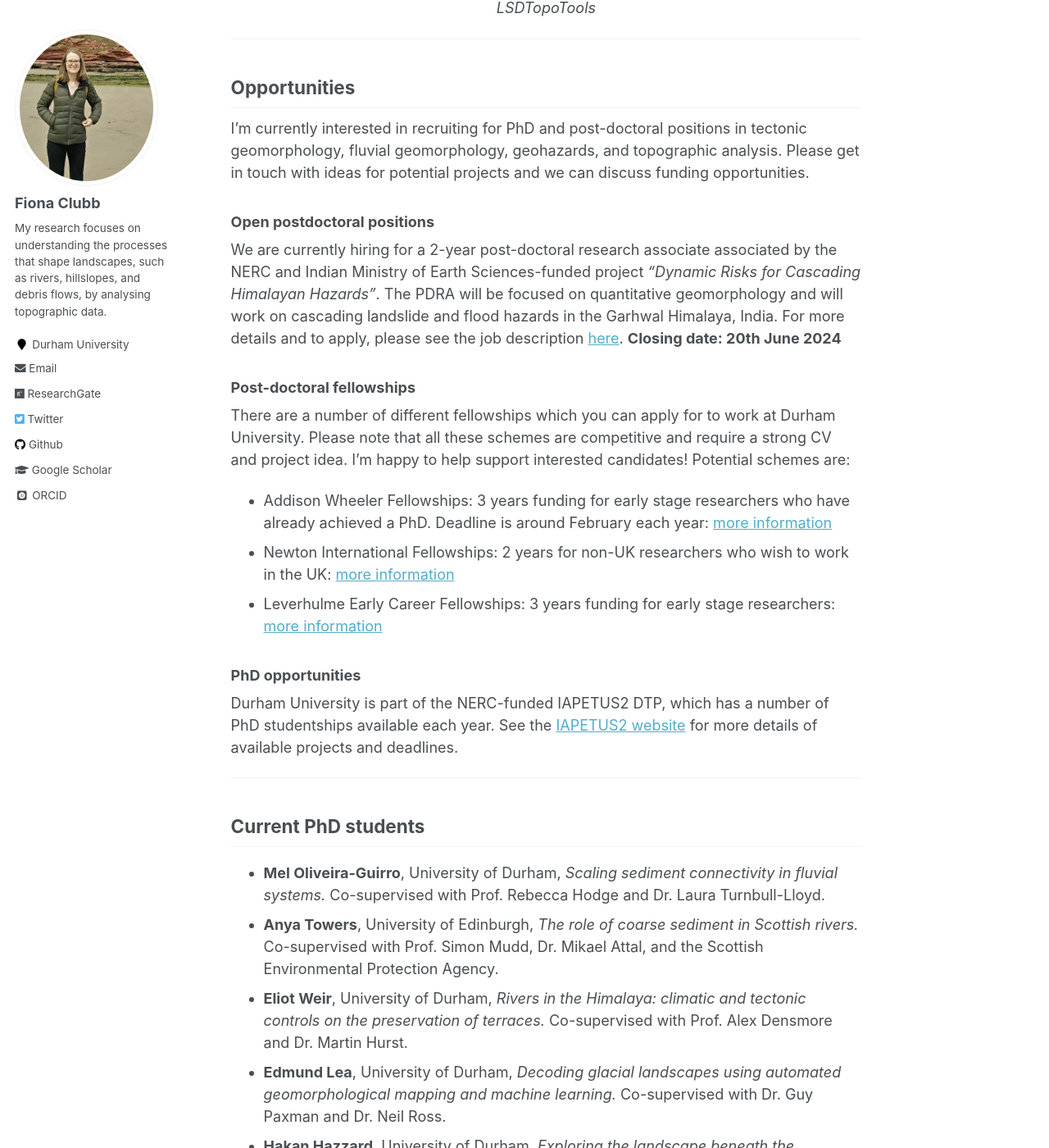
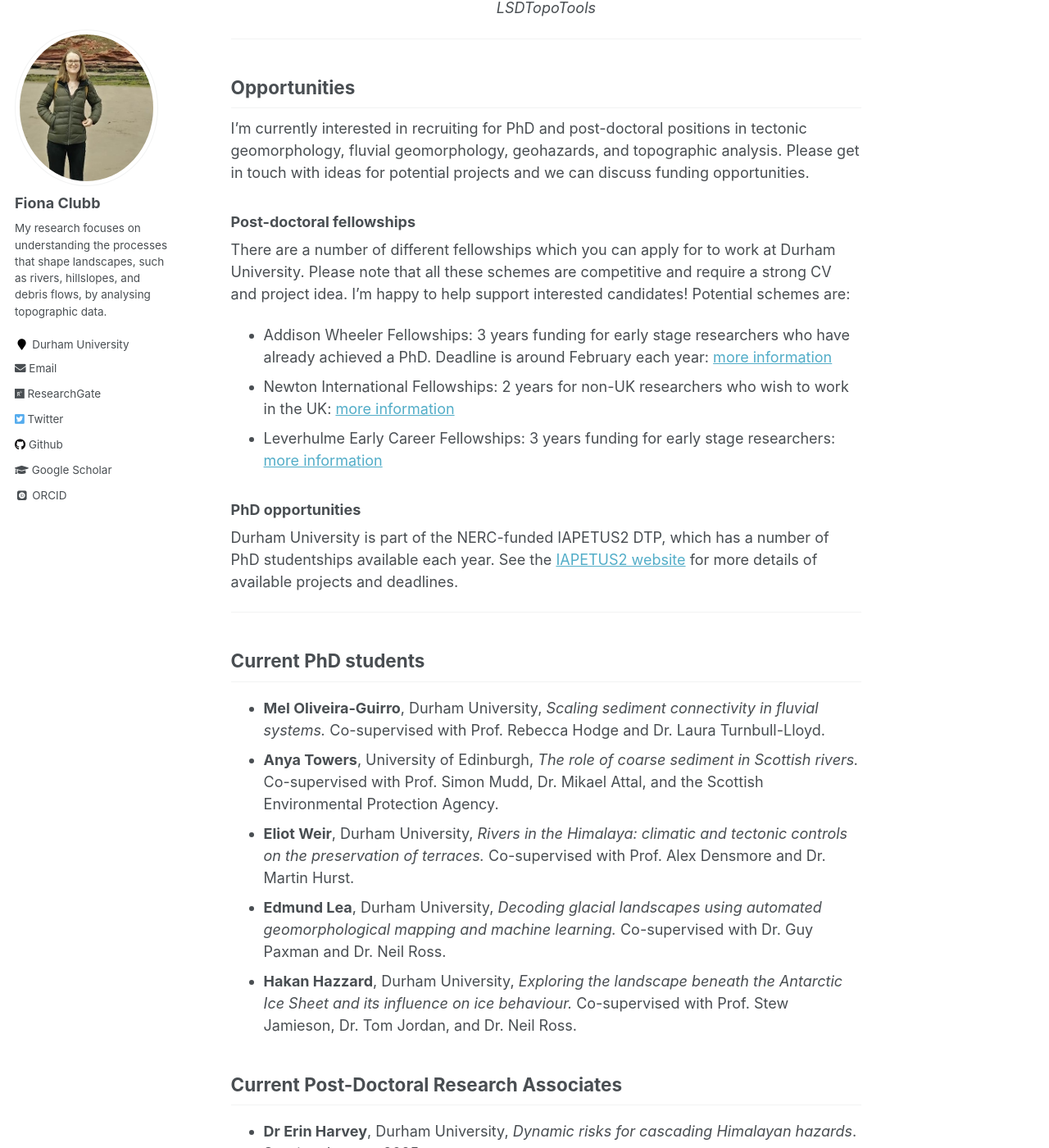
Before and after one commit to fclubb/fclubb.github.io, a Jekyll site: the page built from _pages/about.md, in a window 1280 px wide and 1400 px high, scrolled down 976 px. Shown: the whole window at 82% size. Built offline with Jekyll 4.4.1, drawn with Linux system fonts in a browser that asks for light colours; some web fonts are replaced; some of the changed text lies outside the part shown.

Commit message:
updating opportunities section

```diff
--- a/_pages/about.md
+++ b/_pages/about.md
@@ -25,9 +25,6 @@ My research involves developing open-source software for analysing topographic d
 
 I'm currently interested in recruiting for PhD and post-doctoral positions in tectonic geomorphology, fluvial geomorphology, geohazards, and topographic analysis. Please get in touch with ideas for potential projects and we can discuss funding opportunities.
 
-### Open postdoctoral positions
-
-We are currently hiring for a 2-year post-doctoral research associate associated by the NERC and Indian Ministry of Earth Sciences-funded project _"Dynamic Risks for Cascading Himalayan Hazards"_. The PDRA will be focused on quantitative geomorphology and will work on cascading landslide and flood hazards in the Garhwal Himalaya, India. For more details and to apply, please see the job description [here](https://durham.taleo.net/careersection/du_ext/jobdetail.ftl?job=24000714&tz=GMT%2B01%3A00&tzname=Europe%2FLondon). **Closing date: 20th June 2024**
 
 ### Post-doctoral fellowships
 
@@ -44,8 +41,15 @@ Durham University is part of the NERC-funded IAPETUS2 DTP, which has a number of
 ---
 ## Current PhD students
 
-* **Mel Oliveira-Guirro**, University of Durham, _Scaling sediment connectivity in fluvial systems._ Co-supervised with Prof. Rebecca Hodge and Dr. Laura Turnbull-Lloyd.
+* **Mel Oliveira-Guirro**, Durham University, _Scaling sediment connectivity in fluvial systems._ Co-supervised with Prof. Rebecca Hodge and Dr. Laura Turnbull-Lloyd.
 * **Anya Towers**, University of Edinburgh, _The role of coarse sediment in Scottish rivers._ Co-supervised with Prof. Simon Mudd, Dr. Mikael Attal, and the Scottish Environmental Protection Agency.
-* **Eliot Weir**, University of Durham, _Rivers in the Himalaya: climatic and tectonic controls on the preservation of  terraces._ Co-supervised with Prof. Alex Densmore and Dr. Martin Hurst.
-* **Edmund Lea**, University of Durham, _Decoding glacial landscapes using automated geomorphological mapping and machine learning._ Co-supervised with Dr. Guy Paxman and Dr. Neil Ross.
-* **Hakan Hazzard**, University of Durham, _Exploring the landscape beneath the Antarctic Ice Sheet and its influence on ice behaviour._ Co-supervised with Prof. Stew Jamieson, Dr. Tom Jordan, and Dr. Neil Ross.
+* **Eliot Weir**, Durham University, _Rivers in the Himalaya: climatic and tectonic controls on the preservation of  terraces._ Co-supervised with Prof. Alex Densmore and Dr. Martin Hurst.
+* **Edmund Lea**, Durham University, _Decoding glacial landscapes using automated geomorphological mapping and machine learning._ Co-supervised with Dr. Guy Paxman and Dr. Neil Ross.
+* **Hakan Hazzard**, Durham University, _Exploring the landscape beneath the Antarctic Ice Sheet and its influence on ice behaviour._ Co-supervised with Prof. Stew Jamieson, Dr. Tom Jordan, and Dr. Neil Ross.
+
+## Current Post-Doctoral Research Associates
+
+
+* **Dr Erin Harvey**, Durham University, _Dynamic risks for cascading Himalayan hazards_. Starting January 2025.
+
+* **Dr Aude Lurin**, University of Rennes, _Controls on valley-floor width and lateral erosion rates in confined mountain valleys_. Starting January 2025.
```
